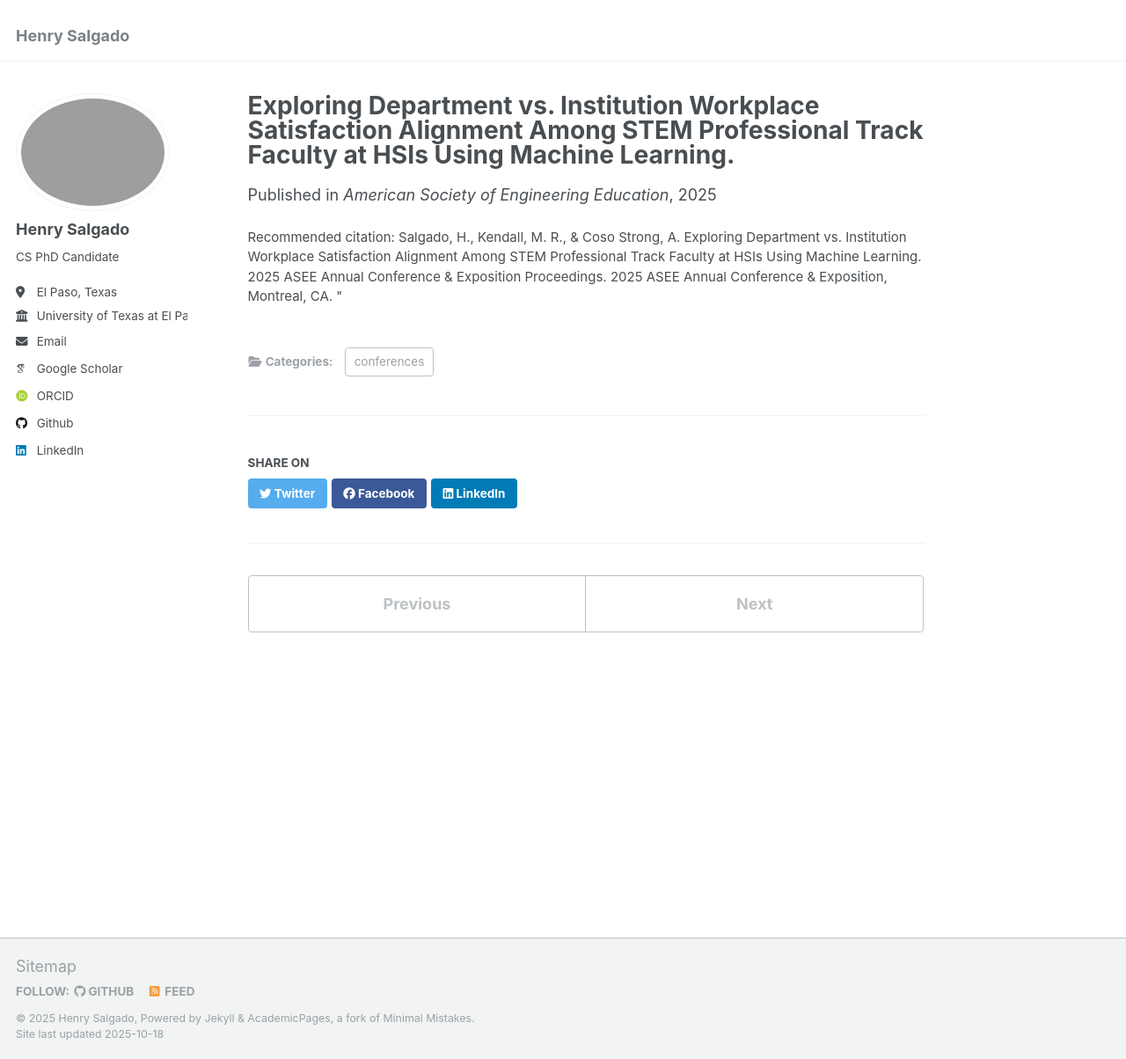
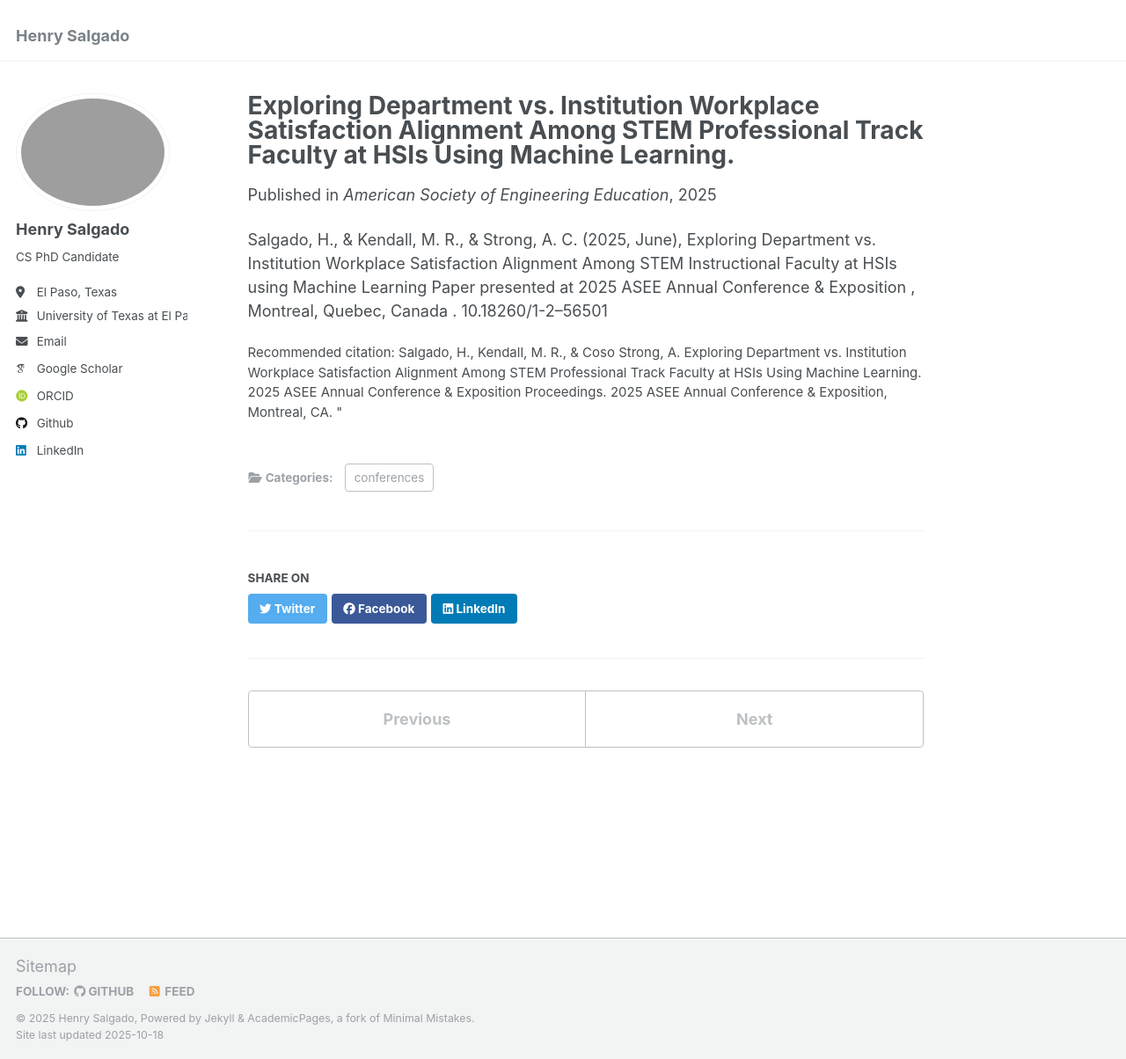
Before and after one commit to eigenhenry/eigenhenry.github.io, a Jekyll site: the page built from _publications/2024-03-17-paper-title-number-5.md, in a window 1280 px wide and 1204 px high. Shown: the whole window at 88% size. Built offline with Jekyll 4.4.1, drawn with Linux system fonts in a browser that asks for light colours; some web fonts are replaced.

Commit message:
Update citation format for conference paper

```diff
--- a/_publications/2024-03-17-paper-title-number-5.md
+++ b/_publications/2024-03-17-paper-title-number-5.md
@@ -7,3 +7,5 @@ date: 2025-07-25
 venue: "American Society of Engineering Education"
 citation: Salgado, H., Kendall, M. R., & Coso Strong, A. Exploring Department vs. Institution Workplace Satisfaction Alignment Among STEM Professional Track Faculty at HSIs Using Machine Learning. 2025 ASEE Annual Conference & Exposition Proceedings. 2025 ASEE Annual Conference & Exposition, Montreal, CA. "
 ---
+
+Salgado, H., & Kendall, M. R., & Strong, A. C. (2025, June), Exploring Department vs. Institution Workplace Satisfaction Alignment Among STEM Instructional Faculty at HSIs using Machine Learning Paper presented at 2025 ASEE Annual Conference & Exposition , Montreal, Quebec, Canada . 10.18260/1-2--56501
```
